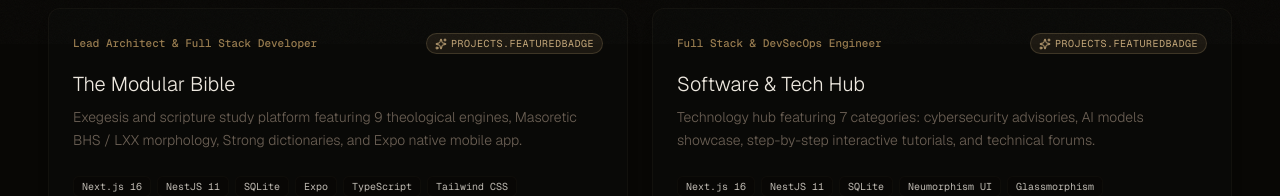
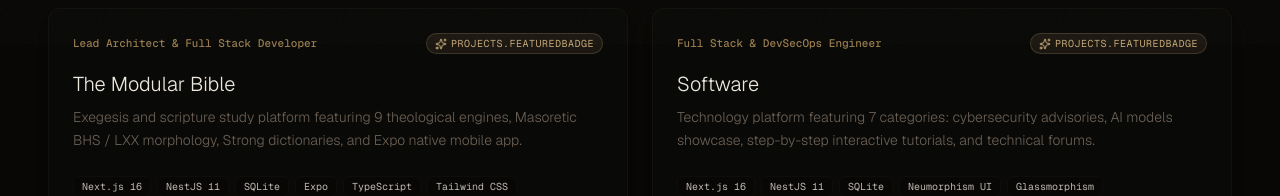
Before and after one commit to JorgeDoicela/jorge_doicela, a Next.js app in the folder frontend/web/: page /portfolio in a window 1280 px wide. Shown: the part 756-952 px from the top of the page. Built offline with nearby package versions, Linux system fonts and the light colour scheme; no server answers.

Commit message:
feat (software): cambio de nombre

```diff
--- a/frontend/web/src/app/(landing)/messages/en.json
+++ b/frontend/web/src/app/(landing)/messages/en.json
@@ -28,9 +28,9 @@
     "bibleCta": "Open Bible",
     "bibleQuote": "Your word is a lamp to my feet and a light to my path.",
     "bibleRef": "Psalms 119:105 · Masoretic Text & Septuagint",
-    "softwareHeadline": "Software & Tech Hub",
-    "softwareDescription": "Ecosystem with 7 content areas, AI models, cybersecurity advisories, practical tutorials, and forums.",
-    "softwareCta": "Enter Hub",
+    "softwareHeadline": "Software",
+    "softwareDescription": "Technology platform featuring 7 content categories: cybersecurity advisories, AI showcase, practical tutorials, and developer forums.",
+    "softwareCta": "Enter Software",
     "portfolioHeadline": "Portfolio & SSH Terminal",
     "portfolioDescription": "Virtual interactive console over WebSockets, project architecture showcase, and professional career.",
     "portfolioCta": "Explore Portfolio",
--- a/frontend/web/src/app/(landing)/messages/es.json
+++ b/frontend/web/src/app/(landing)/messages/es.json
@@ -28,9 +28,9 @@
     "bibleCta": "Abrir Biblia",
     "bibleQuote": "Lámpara es a mis pies tu palabra, y lumbrera a mi camino.",
     "bibleRef": "Salmos 119:105 · Texto Masorético y Septuaginta",
-    "softwareHeadline": "Software & Tech Hub",
+    "softwareHeadline": "Software",
     "softwareDescription": "Ecosistema con 7 áreas de contenido, modelos de IA, guías de ciberseguridad, tutoriales prácticos y foros.",
-    "softwareCta": "Entrar al Hub",
+    "softwareCta": "Entrar a Software",
     "portfolioHeadline": "Portafolio & Terminal SSH",
     "portfolioDescription": "Consola interactiva virtual sobre WebSockets, arquitectura de proyectos y experiencia profesional.",
     "portfolioCta": "Explorar Portafolio",
--- a/frontend/web/src/app/(portfolio)/portfolio/page.tsx
+++ b/frontend/web/src/app/(portfolio)/portfolio/page.tsx
@@ -60,8 +60,8 @@ async function getPortfolioProjects(locale: string): Promise<PortfolioProject[]>
             },
             {
                 id: 3,
-                slug: 'software-tech-hub',
-                title: 'Software & Tech Hub',
+                slug: 'software-platform',
+                title: 'Software',
                 description: 'Ecosistema de contenidos tecnológicos con 7 áreas temáticas, avisos de ciberseguridad, catálogo de modelos de IA, tutoriales interactivos y foros.',
                 role: 'Full Stack & DevSecOps Engineer',
                 technologies: ['Next.js 16', 'NestJS 11', 'SQLite', 'Neumorphism UI', 'Glassmorphism'],
@@ -110,9 +110,9 @@ async function getPortfolioProjects(locale: string): Promise<PortfolioProject[]>
             },
             {
                 id: 4,
-                slug: 'software-tech-hub-en',
-                title: 'Software & Tech Hub',
-                description: 'Technology hub featuring 7 categories: cybersecurity advisories, AI models showcase, step-by-step interactive tutorials, and technical forums.',
+                slug: 'software-platform-en',
+                title: 'Software',
+                description: 'Technology platform featuring 7 categories: cybersecurity advisories, AI models showcase, step-by-step interactive tutorials, and technical forums.',
                 role: 'Full Stack & DevSecOps Engineer',
                 technologies: ['Next.js 16', 'NestJS 11', 'SQLite', 'Neumorphism UI', 'Glassmorphism'],
                 language: 'en',
--- a/frontend/web/src/app/(software)/messages/en.json
+++ b/frontend/web/src/app/(software)/messages/en.json
@@ -1,6 +1,6 @@
 {
   "Metadata": {
-    "title": "Software & Tech Hub | Jorge Doicela",
+    "title": "Software | Jorge Doicela",
     "description": "Technology platform featuring 7 categories: News, Architecture Blog, Technical Forums, Artificial Intelligence, Cybersecurity, Tutorials, and Projects Showcase."
   },
   "Nav": {
--- a/frontend/web/src/app/(software)/messages/es.json
+++ b/frontend/web/src/app/(software)/messages/es.json
@@ -1,6 +1,6 @@
 {
   "Metadata": {
-    "title": "Software & Tech Hub | Jorge Doicela",
+    "title": "Software | Jorge Doicela",
     "description": "Plataforma tecnológica con 7 categorías: Noticias, Blog de Arquitectura, Foros, Inteligencia Artificial, Ciberseguridad, Tutoriales y Proyectos Showcase."
   },
   "Nav": {
```
Also changed, not shown: 1 other file (tests, documents, lock files or other folders).
